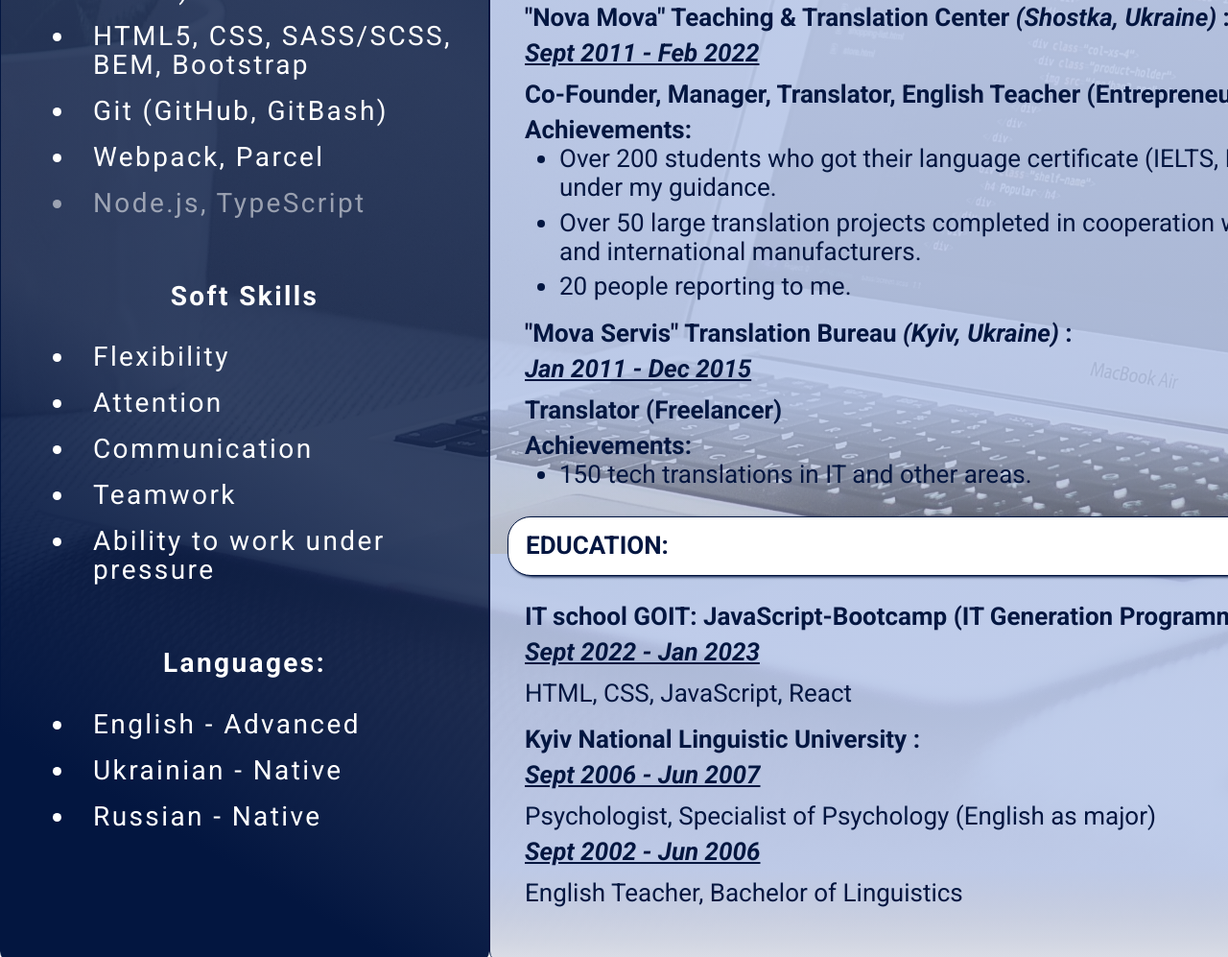
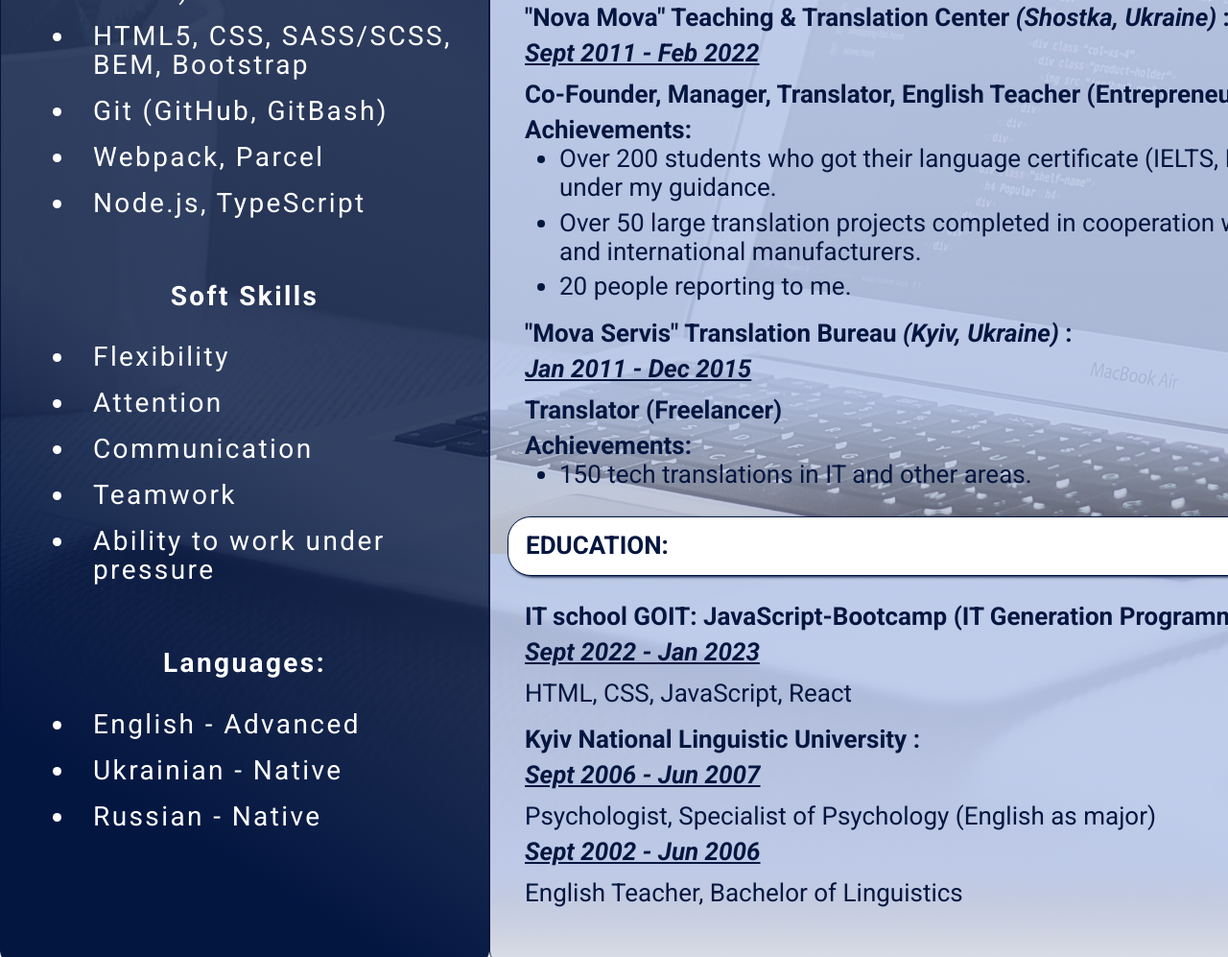
Before and after one commit to yevhen-petrunkin/cv-for-goit, a plain HTML site: page index.html in a window 1280 px wide. Shown: the part 1102-2099 px from the top of the page at 96% size. Drawn offline with nearby package versions, Linux system fonts and the light colour scheme.

Commit message:
One more try

```diff
--- a/styles.css
+++ b/styles.css
@@ -126,9 +126,9 @@
   line-height: 30px;
 }
 
-.tech-skills .skills__description:last-child {
+/* .tech-skills .skills__description:last-child {
   color: rgba(255, 255, 255, 0.528);
-}
+} */
 
 .block__right {
   background-color: rgba(3, 22, 64, 0.128);
```
